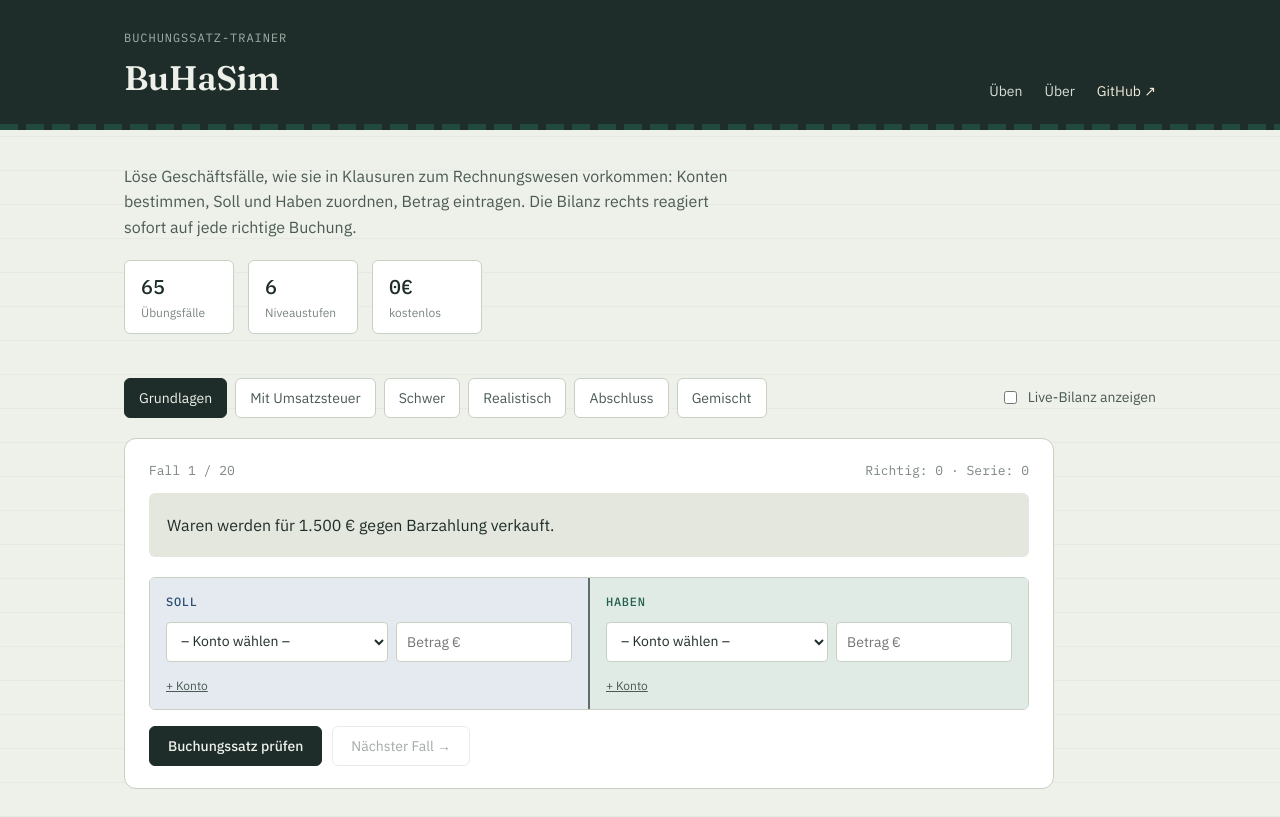
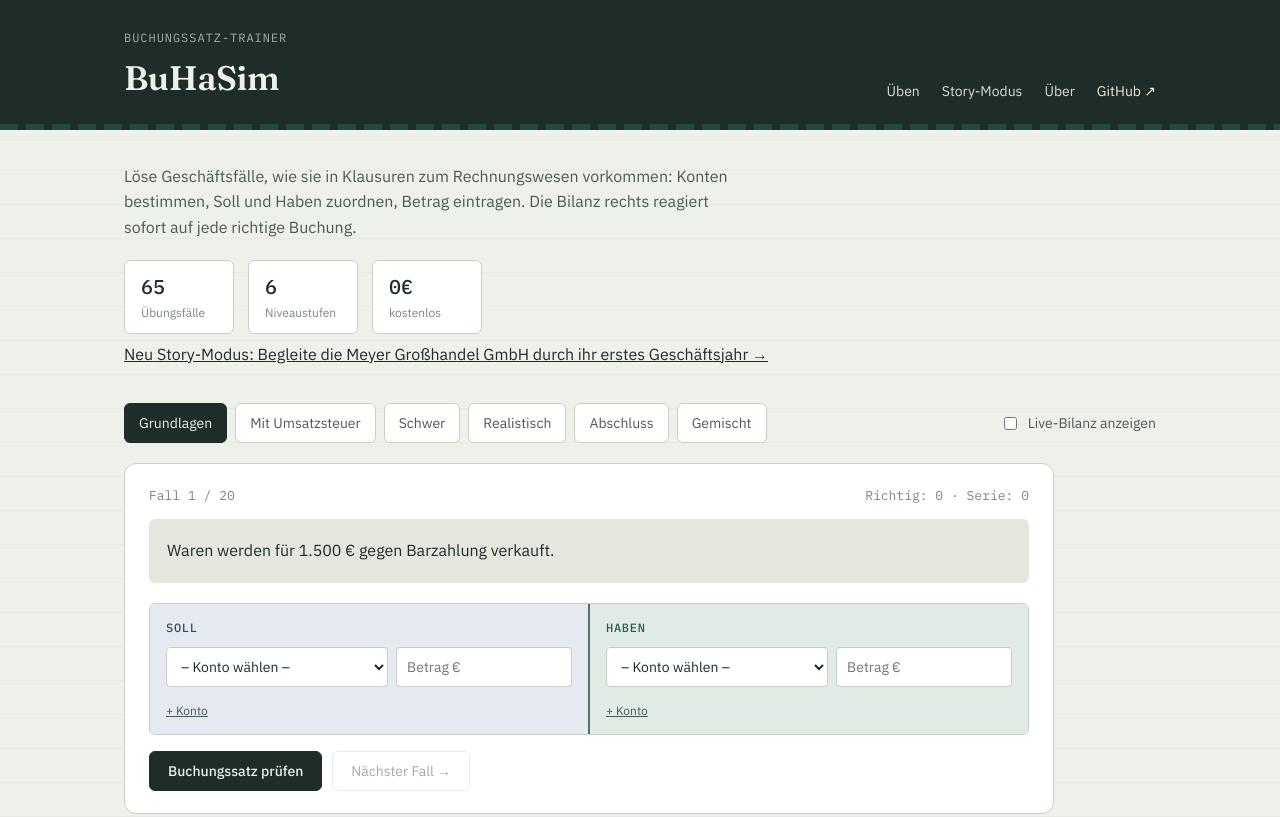
Before and after one commit to LadeShootH/BuHa-Trainer, a plain HTML site: page index.html in a window 1280 px wide. Shown: the top 817 px of the page. Drawn offline with Linux system fonts and the light colour scheme.

Commit message:
Update index.html
story mode added

```diff
--- a/index.html
+++ b/index.html
@@ -21,6 +21,7 @@
     </div>
     <nav class="header-nav">
       <a href="#uebung">Üben</a>
+      <a href="story.html" class="story-link">Story-Modus</a>
       <a href="#ueber">Über</a>
       <a href="https://github.com/LadeShootH/BuHa-Trainer" target="_blank" rel="noopener" class="gh-link">GitHub ↗</a>
     </nav>
@@ -35,6 +36,10 @@
     <div class="stat-chip"><span class="stat-num">6</span><span class="stat-label">Niveaustufen</span></div>
     <div class="stat-chip"><span class="stat-num">0€</span><span class="stat-label">kostenlos</span></div>
   </div>
+  <a href="story.html" class="story-promo">
+    <span class="story-promo-eyebrow">Neu</span>
+    <span class="story-promo-title">Story-Modus: Begleite die Meyer Großhandel GmbH durch ihr erstes Geschäftsjahr →</span>
+  </a>
 </section>
 
 <main id="uebung" class="tool-section">
```
